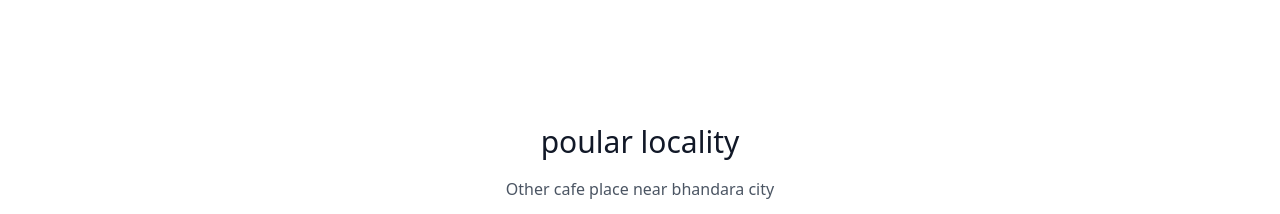
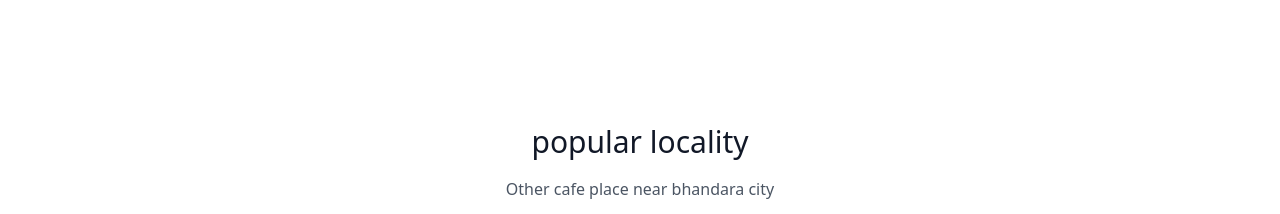
Before and after one commit to Chetu061/foodies, a plain HTML site: page index.html in a window 1280 px wide. Shown: the part 1440-1654 px from the top of the page. Drawn offline with nearby package versions, Linux system fonts and the light colour scheme.

Commit message:
replace3

```diff
--- a/index.html
+++ b/index.html
@@ -140,7 +140,7 @@
         <div class="container px-5 py-24 mx-auto">
           <div class="flex flex-col text-center w-full mb-20">
             <h1 class="sm:text-3xl text-2xl font-medium title-font
-            mb-4 text-gray-900">poular locality</h1>
+            mb-4 text-gray-900">popular locality</h1>
             <p class="lg:w-2/3 mx-auto leading-relaxed text-base">
               Other cafe place near bhandara city </p>
           </div>
```
